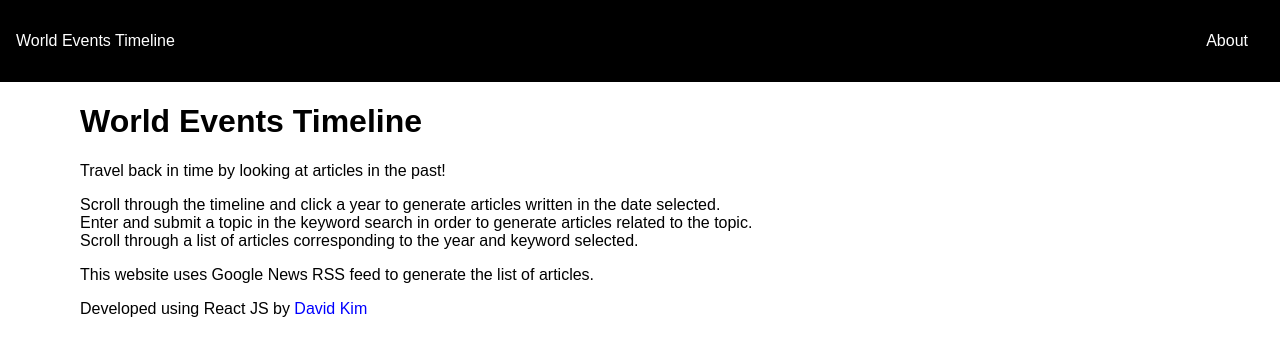
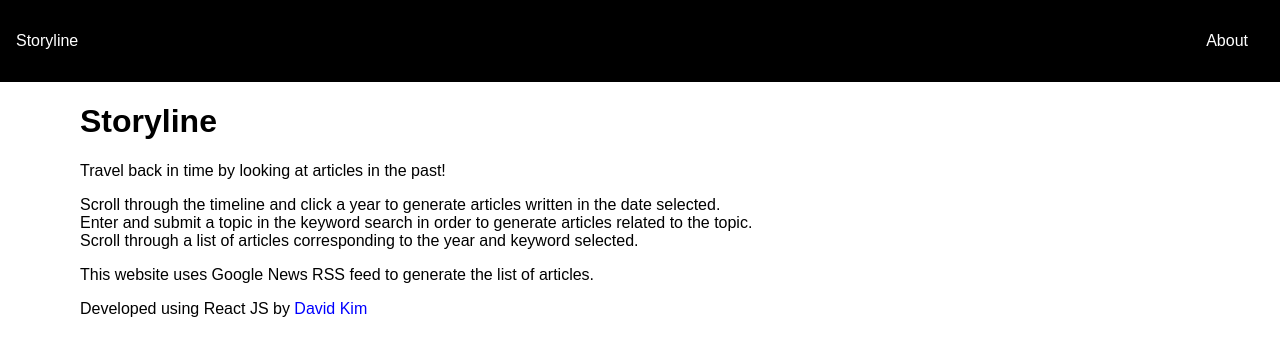
Before and after one commit to kim2552/storyline, a React (Create React App) app: page /about in a window 1280 px wide. Shown: the top 356 px of the page. Built offline with nearby package versions, Linux system fonts and the light colour scheme.

Commit message:
updated project title

```diff
--- a/src/components/About.js
+++ b/src/components/About.js
@@ -3,7 +3,7 @@ import React from 'react'
 const About = () => {
     return (
         <div style={{margin:"5rem",marginTop: "1rem"}}>
-            <h1 style={{fontSize: "2rem"}}>World Events Timeline</h1>
+            <h1 style={{fontSize: "2rem"}}>Storyline</h1>
             <p style={{fontSize: "1rem"}}>
                 Travel back in time by looking at articles in the past!
             </p>
--- a/src/components/Header.js
+++ b/src/components/Header.js
@@ -5,7 +5,7 @@ const Header = () => {
         <div className="header-container">
             <a href="/">
                 <div className="logo">
-                    World Events Timeline
+                    Storyline
                 </div>
             </a>
             <Navbar></Navbar>
```
